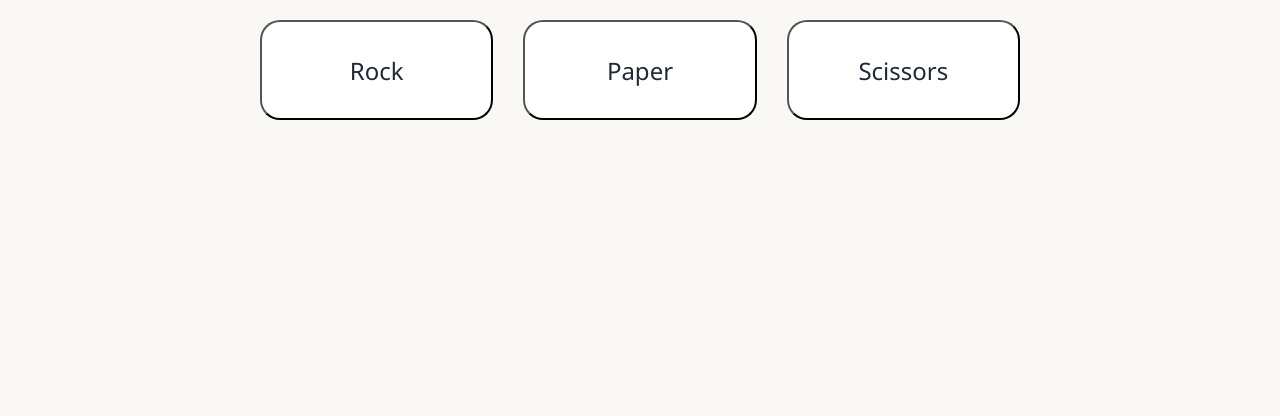
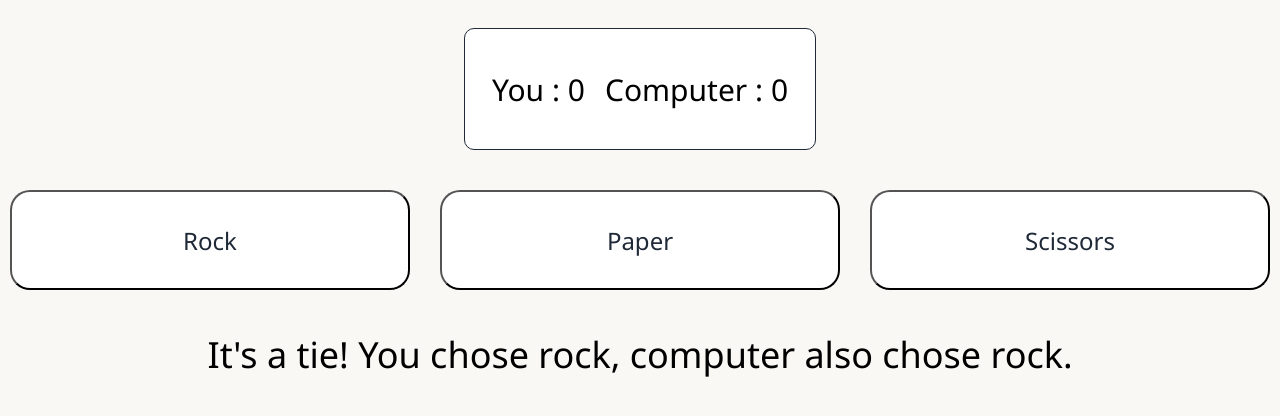
Before and after one commit to hasocobo/rock-paper-scissors, a plain HTML site: page index.html in a window 1280 px wide. Both pictures are taken after a click on the button "Rock". Drawn offline with Linux system fonts and the light colour scheme.

Commit message:
Add display the result feature

```diff
--- a/app.js
+++ b/app.js
@@ -1,5 +1,10 @@
 let playerScore = 0,
     computerScore = 0;
+
+const playerScoreText = document.querySelector('#user-score');
+const computerScoreText = document.querySelector('#computer-score');
+const content = document.querySelector('#content');
+const infoText = document.querySelector('#info-text');
 
 
         addEventListeners();
@@ -19,38 +24,40 @@ let playerScore = 0,
 
         function playRound(playerSelection, computerSelection){
             if(playerSelection ===  computerSelection){
-                alert(`It's a tie! You chose ${playerSelection}, computer also chose ${computerSelection}. You: ${playerScore} Computer: ${computerScore}`);
+                infoText.textContent = `It's a tie! You chose ${playerSelection}, computer also chose ${computerSelection}.`;
             }
             else if(playerSelection === "rock"){
                 if(computerSelection === "paper"){
                     computerScore++;
-                    alert(`You lose! Paper beats rock! You: ${playerScore} Computer: ${computerScore}`);
+                    infoText.textContent = `You lose! Paper beats rock!`;
                 }
                 else {
                     playerScore++;
-                    alert(`You win! Rock beats scissors! You: ${playerScore} Computer: ${computerScore}`);
+                    infoText.textContent = `You win! Rock beats scissors!`;
                 }
             }
             else if(playerSelection === "paper"){
                 if(computerSelection === "rock"){
                     playerScore++;
-                    alert(`You win! Paper beats rock! You: ${playerScore} Computer: ${computerScore}`);
+                    infoText.textContent = `You win! Paper beats rock!`;
                 }
                 else {
                     computerScore++;
-                    alert(`You lose! Scissors beat paper! You: ${playerScore} Computer: ${computerScore}`);
+                    infoText.textContent = `You lose! Scissors beat paper!`;
                 }
             }
             else if(playerSelection === "scissors"){
                 if(computerSelection === "paper"){
                     playerScore++;
-                    alert(`You win! Scissors beat paper! You: ${playerScore} Computer: ${computerScore}`);
+                    infoText.textContent = `You win! Scissors beat paper!`;
                 }
                 else {
                     computerScore++;
-                    alert(`You lose! Rock beats scissors! You: ${playerScore} Computer: ${computerScore}`);
+                    infoText.textContent = `You lose! Rock beats scissors!`;
                 }
             }
+
+            updateScores();
         }
 
         function playGame(){
@@ -61,15 +68,15 @@ let playerScore = 0,
             playRound(playerSelection, computerSelection);
 
             if (playerScore > computerScore){
-                alert(`Congratulations! You won! You: ${playerScore} Computer: ${computerScore}`);
+                infoText.textContent = (`Congratulations! You won! You: ${playerScore} Computer: ${computerScore}`);
             }
 
             else if (playerScore < computerScore) {
-                alert(`You lost! Computer: ${computerScore} You: ${playerScore}`);
+                infoText.textContent = (`You lost! Computer: ${computerScore} You: ${playerScore}`);
             }
 
             else {
-                alert(`It's a tie! You: ${playerScore}, Computer: ${computerScore}`);
+                infoText.textContent = (`It's a tie! You: ${playerScore}, Computer: ${computerScore}`);
             }
 
 
@@ -80,6 +87,11 @@ let playerScore = 0,
             return states[Math.floor((Math.random() * states.length))];
         }
 
+        function updateScores() {
+            playerScoreText.textContent = playerScore;
+            computerScoreText.textContent = computerScore;
+        }
+
 /*
   butonları dom olarak al
   button listener'ları ekle ve player choice'ları güncelle
--- a/index.html
+++ b/index.html
@@ -8,13 +8,28 @@
     <link rel="stylesheet" href="./styles.css">
     <title>Document</title>
 </head>
-<body>
-    <div class="bg-grey">
-        <div class="margin-auto max-width-800">
-            <div id="buttons" class="flex-center">
-                <button id="rock">Rock</button>
-                <button id="paper">Paper</button>
-                <button id="scissors">Scissors</button>
+<body class="bg-grey">
+    <div>
+        <div class="margin-auto max-width-900">
+            <div id ="content" class="wrapper font-segoe flex-column-center">
+                <div id="scores" class="flex-center flex-gap">
+                    <div id="user-score-information">
+                        <span>You : </span>
+                    <span id="user-score">0</span>
+                    </div>
+                    <div id="computer-score-information">
+                        <span>Computer : </span>
+                        <span id="computer-score">0</span>
+                    </div>
+                </div>
+                <div id="buttons" class="flex-row-center">
+                    <button id="rock" class="font-segoe">Rock</button>
+                    <button id="paper" class="font-segoe">Paper</button>
+                    <button id="scissors" class="font-segoe">Scissors</button>
+                </div>
+                <div id="info-text" class="flex-row-center font-size-big"></div>
+            </div>
+
             </div>
         </div>
     </div>
--- a/styles.css
+++ b/styles.css
@@ -1,5 +1,4 @@
 body {
-    margin: 0;
     height: 100vh;
     width: auto;
 }
@@ -9,10 +8,51 @@ body {
     gap: 30px;
 }
 
+#content {
+    padding-bottom: 20px;
+}
+
+#scores {
+    font-size: 30px;
+    margin-top: 20px;
+    margin-bottom: 20px;
+    width: 350px;
+    height: 120px;
+    border: #1f2937 solid 1px;
+    border-radius: 10px;
+    background-color: #fff;
+}
+
+#info-text {
+    margin-top: 20px;
+    text-align: center;
+}
+
+.flex-gap {
+    display: flex;
+    gap: 20px;
+}
+
+.flex-row-center {
+    display: flex;
+    justify-content: center;
+}
+.flex-column-center {
+    display: flex;
+    flex-direction: column;
+    align-items: center;
+}
 .flex-center {
     display: flex;
     justify-content: center;
+    align-items: center;
 }
+
+.font-size-big {
+    font-size: 36px;
+}
+
+
 
 button {
     width: 400px;
@@ -21,19 +61,23 @@ button {
 
     background-color: #fff;
     color: #1f2937;
+    font-size: x-large;
+}
+
+.font-segoe {
     font-family: 'Segoe UI', Tahoma, Geneva, Verdana, sans-serif;
-    font-size: x-large;
 }
 
 .bg-grey {
     background-color: #F9F8F4;
     height: inherit;
+    width: inherit;
 }
 
 .margin-auto {
     margin: 0 auto;
 }
 
-.max-width-800 {
-    width: 800px;
+.max-width-900 {
+    width: 900px;
 }
```
